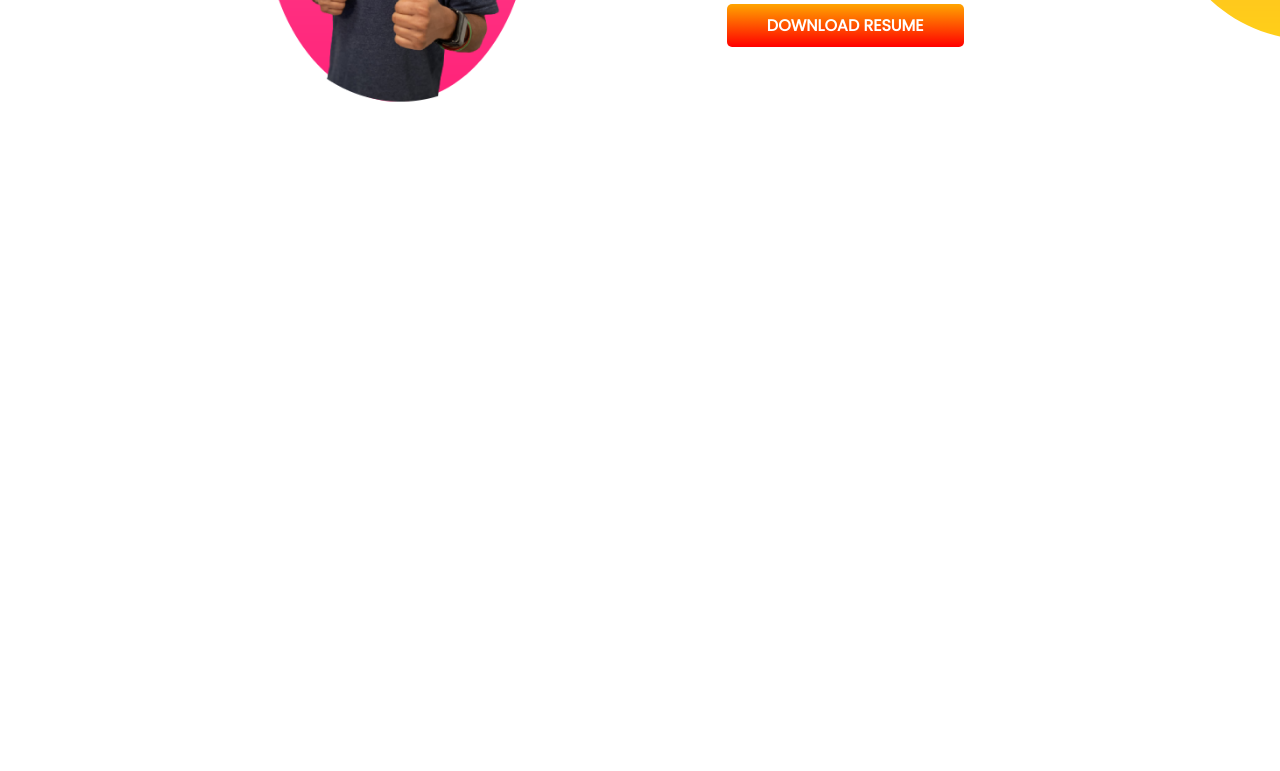
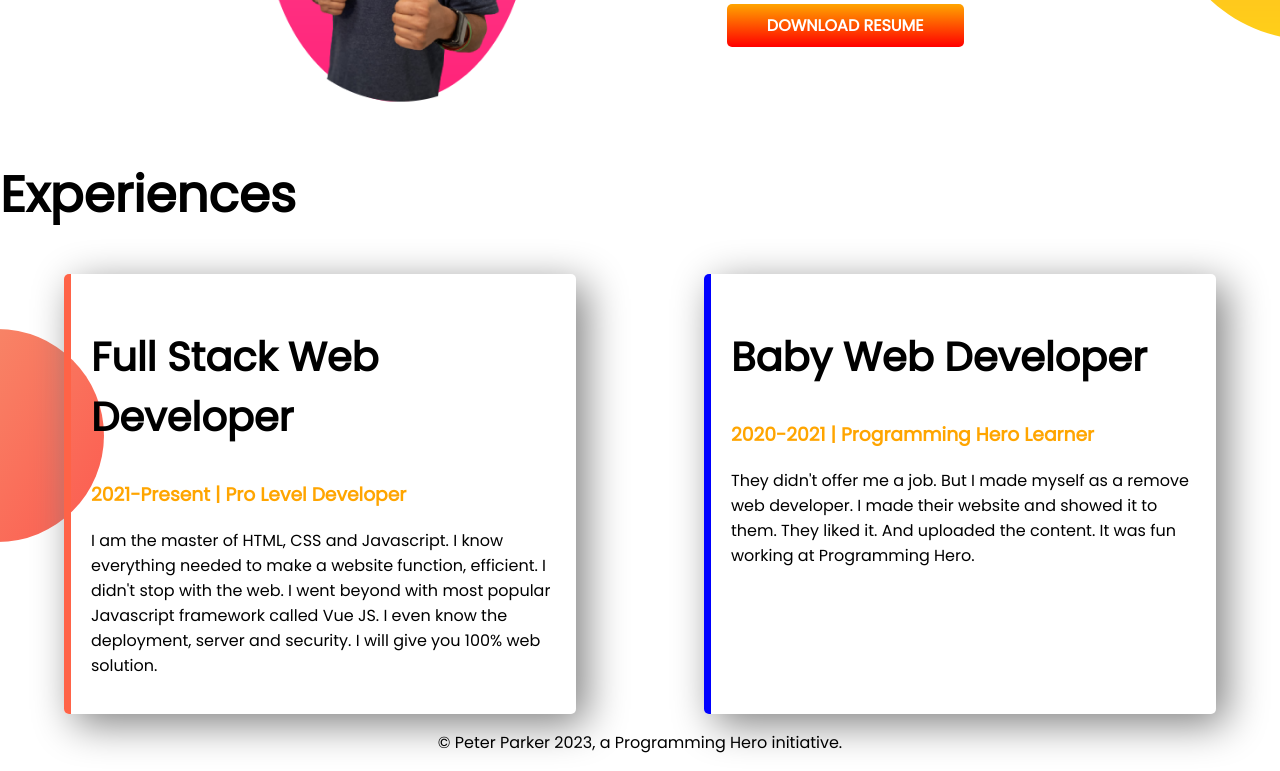
Before and after one commit to Ripadiu/developer-portfolio, a plain HTML site: page index.html in a window 1280 px wide. Shown: the part 991-1762 px from the top of the page. Before the commit the page ends 1264 px from the top, so only its background shows below. Drawn offline with Linux system fonts and the light colour scheme.

Commit message:
footer added

```diff
--- a/index.html
+++ b/index.html
@@ -13,7 +13,7 @@
 </head>
 
 <body>
-    <section class="top-banner">
+    <section class="top-banner flexible">
         <div class="half-width">
             <h1>Welcome To</h1>
             <h1><span class="orange">Janker Mahbub's</span> World</h1>
@@ -30,7 +30,7 @@
             <img class="image-resize" src="images/picture.png" alt="">
         </div>
     </section>
-    <section class="dream-big">
+    <section class="dream-big flexible">
         <div class="half-width">
             <img class="emoji" src="images/mee.png" alt="">
         </div>
@@ -46,6 +46,30 @@
         </div>
 
     </section>
+    <section class="experience">
+        <h1>Experiences</h1>
+        <div class="flexible">
+            <div id="full" class="full-width">
+                <h2>Full Stack Web Developer</h2>
+                <h3 class="orio">2021-Present | Pro Level Developer</h3>
+                <p>I am the master of HTML, CSS and Javascript. I know everything needed to make a website function,
+                    efficient. I didn't stop with the web. I went beyond with most popular Javascript framework called
+                    Vue
+                    JS. I even know the deployment, server and security. I will give you 100% web solution.</p>
+            </div>
+            <div id="baby" class="full-width">
+                <h2>Baby Web Developer</h2>
+                <h3 class="orio">2020-2021 | Programming Hero Learner</h3>
+                <p>They didn't offer me a job. But I made myself as a remove web developer. I made their website and
+                    showed
+                    it to them. They liked it. And uploaded the content. It was fun working at Programming Hero.</p>
+            </div>
+        </div>
+
+    </section>
+    <footer>
+        <p>© Peter Parker 2023, a Programming Hero initiative.</p>
+    </footer>
 </body>
 
 </html>
--- a/style.css
+++ b/style.css
@@ -7,11 +7,15 @@ h1 {
     Font-size: 50px;
 }
 
+h2 {
+    font-size: 40px;
+}
+
 .orange {
     color: orange;
 }
 
-section {
+.flexible {
     display: flex;
 }
 
@@ -50,6 +54,13 @@ section {
 
 }
 
+.experience {
+    background-image: url(images/exp-bg.png);
+    background-repeat: no-repeat;
+    background-position: left;
+
+}
+
 .dream-big {
     background-image: url(images/dream-bg.png);
     background-repeat: no-repeat;
@@ -57,3 +68,28 @@ section {
     height: 450px;
 
 }
+
+.full-width {
+    width: 40%;
+    padding: 20px;
+    margin-left: 5%;
+    margin-right: 5%;
+    border-radius: 5px;
+    box-shadow: 10px 10px 40px gray;
+}
+
+.orio {
+    color: orange;
+}
+
+#full {
+    border-left: 7px solid tomato;
+}
+
+#baby {
+    border-left: 7px solid blue;
+}
+
+footer p {
+    text-align: center;
+}
```
